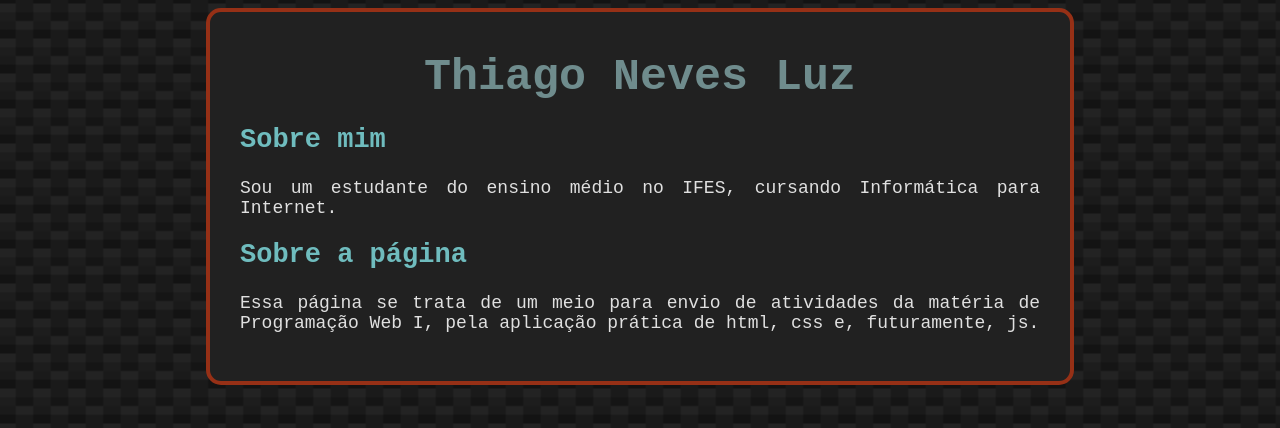
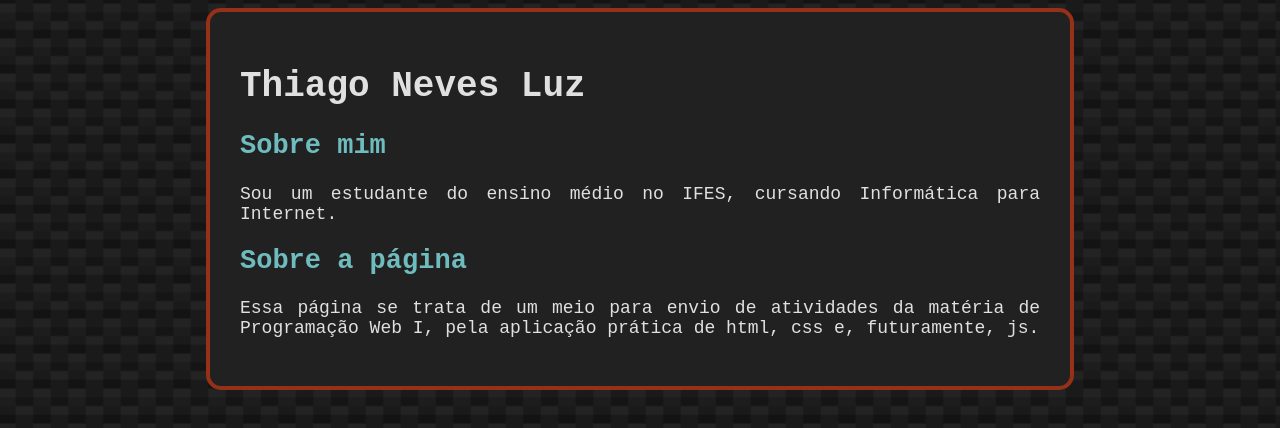
Before and after one commit to RhoBlop/atividadesPW, a plain HTML site: page index.html in a window 1280 px wide. Drawn offline with Linux system fonts and the light colour scheme.

Commit message:
Update index.html

```diff
--- a/index.html
+++ b/index.html
@@ -8,7 +8,7 @@
     </head>
     <body style="color: #e0e0e0;">
         <div class="page-content">
-            <h1 class="title">Thiago Neves Luz</h1>
+            <h1>Thiago Neves Luz</h1>
             <h2>Sobre mim</h2>
             <p>Sou um estudante do ensino médio no IFES, cursando Informática para Internet.</p>
             <h2>Sobre a página</h2>
```
